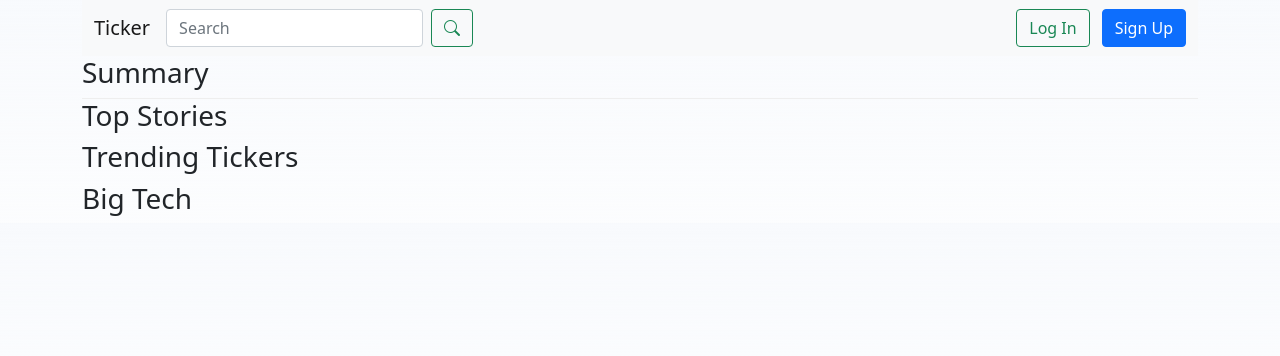
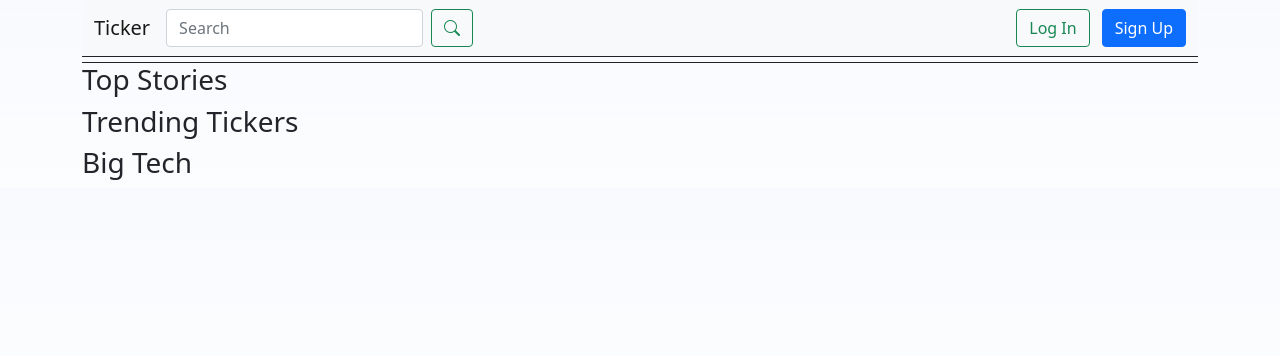
Before and after one commit to Laurens-GitHub/Project-Money, a Flask app: template templates/homepage.html in a window 1280 px wide. Shown: the top 356 px of the page. Run offline with Flask 2, Linux system fonts and the light colour scheme; the template is opened without the code that fills it, so the values that code supplies are empty.

Commit message:
adjustments to marquee

```diff
--- a/static/css/marquee.css
+++ b/static/css/marquee.css
@@ -1,47 +1,42 @@
 .promo-carousel {
-    border-bottom: 1px solid #eee;
-    padding-bottom: 0;
+    border-top: solid 1px #222;
+    border-bottom: solid 1px #222;
+    padding-bottom: 5px;
     overflow: hidden;
   }
 
   .promo-carousel .item-wrap {
     transform: translateX(0px);
-    width: 400%;
+    width: 10%;
     position: relative;
     white-space: nowrap;
     display: flex;
   }
 
   .item {
-    background: #222;
-    border-right: 1px solid #eee;
+    font-size: larger;
+    padding-top: 10px;
+    padding-bottom: 10px;
     text-align: center;
     display: flex;
     flex: 1;
     justify-content: center;
     align-items: center;
+
   }
 
-  .item a {
-    text-decoration: none;
-    display: flex;
-    flex: 1;
-    flex-direction: column;
-    justify-content: center;
-    align-items: center;
-    color: #fff;
-    font-weight: bold;
-    line-height: 1.4;
-    height: 100%;
-    padding: 10px 0;
+  .green{
+    border-radius: 5px;
+    background: rgb(39, 252, 39, .5);
   }
 
-  .item.active { background: #C0392B; }
+  .red{
+    border-radius: 5px;
+    background: rgb(255, 0, 0, .5);
+  }
 
-  .item.active a { color: #fff; }
+  @media (min-width: 2000px) {
 
-  @media (min-width: 768px) {
-
-  .promo-carousel .item-wrap { width: 200%; }
+  .promo-carousel .item-wrap { width: 1000%; }
 
   }
--- a/static/js/homepage.js
+++ b/static/js/homepage.js
@@ -29,18 +29,20 @@ function getSummary() {
         pctChange =  indexes[i]['regularMarketChangePercent']['fmt']
       );
     }
-    $('#summary').grouploop();
+    $('#summary').grouploop({forward:false, velocity: 2});
   };
   const createSummaryAndAddToContainer = (market, price, change, pctChange) => {
-    colorPrice = "green"
-    if (price < 0){
-        colorPrice = "red"
+    if (change > 0) {
+        priceDirection = "+"
+        colorState = "green"
+    } else {
+        colorState = "red"
+        priceDirection= ""
     }
     const cardElement = document.createElement("div");
     cardElement.classList.add("item");
     cardElement.innerHTML = `
-            ${market} ${price} ${change} ${pctChange}
-
+            <span class="container-fluid justify-content-start"><b>${market}</b> ${price} <span class=${colorState}>${priceDirection}${change}</span><span> </span><span class=${colorState}>${priceDirection}${pctChange}</span>
     `;
     document.querySelector("#summary-wrap").append(cardElement);
 
@@ -68,7 +70,7 @@ function getTrending() {
   };
     const createTrendAndAddToContainer = (trender) => {
         const cardElement = document.createElement("div");
-        cardElement.classList.add("card");
+        cardElement.classList.add("trend");
         cardElement.innerHTML = `
             <p>${trender}</p>
 
@@ -101,7 +103,7 @@ function getBigTech() {
     };
     const createStockAndAddToContainer = (symbol, price, change, pctChange) => {
         const cardElement = document.createElement("div");
-        cardElement.classList.add("card");
+        cardElement.classList.add("tech-stock");
         cardElement.innerHTML = `
             <p>${symbol}</p>
             <p>${price}</p>
@@ -144,9 +146,9 @@ function getNews() {
 
     const createArticleAndAddToContainer = (title, description, link, imageUrl, source) => {
         const cardElement = document.createElement("div");
-        cardElement.classList.add("card");
+        cardElement.classList.add("news-card");
         cardElement.innerHTML = `
-                <div class="col-xs-12 col-sm-6 col-md-6 col-lg-4 article-summary mt-3">
+                <div class="col-xs-12 col-sm-6 col-md-6 col-lg-4 mt-3">
                     <div class="card text-center bg-light">
                         <a href="${link}" target="_blank" rel="noopener noreferrer">
                             <img class="card-img-top img-circle" src="${imageUrl}">
--- a/templates/homepage.html
+++ b/templates/homepage.html
@@ -9,9 +9,10 @@
 
 {% block body %}
 
-<h3>Summary</h3>
-    <div class="promo-carousel" id="summary">
-        <div class="item-wrap" id="summary-wrap">
+    <div>
+        <div class="promo-carousel" id="summary">
+            <div class="item-wrap" id="summary-wrap">
+            </div>
         </div>
     </div>
 
```
Lines whose indentation alone changed are shown as unchanged.
